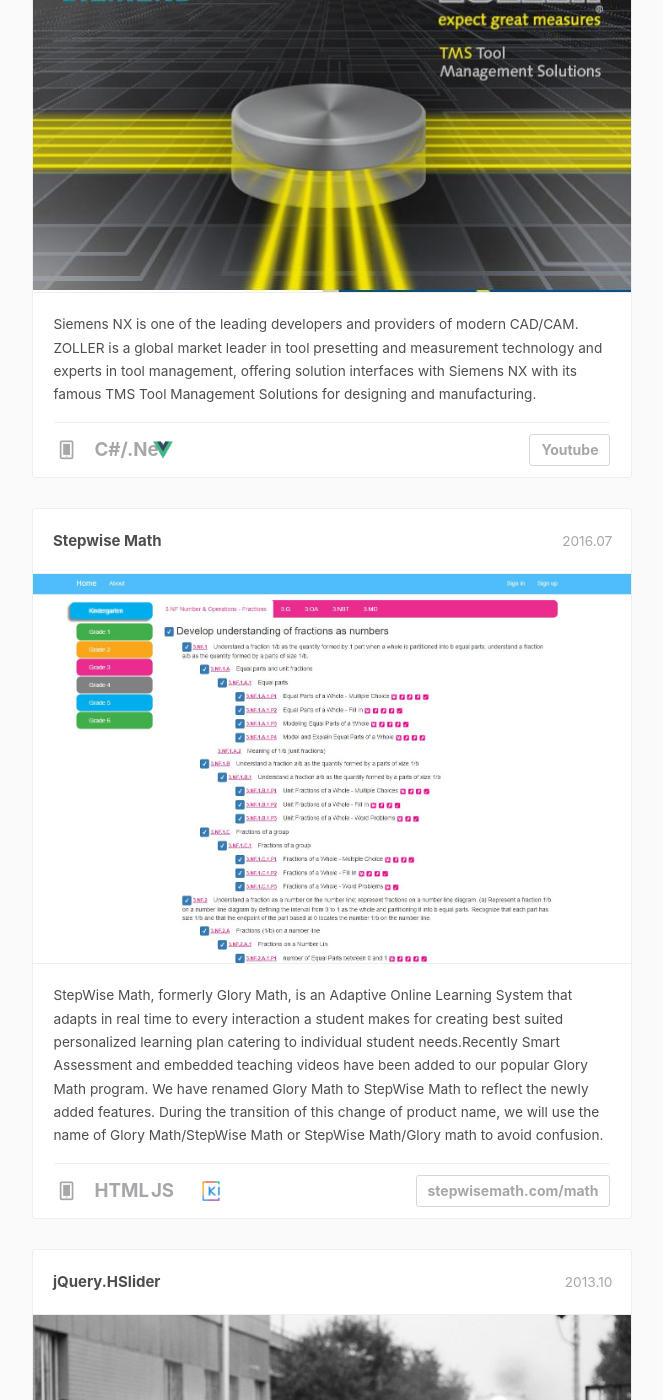
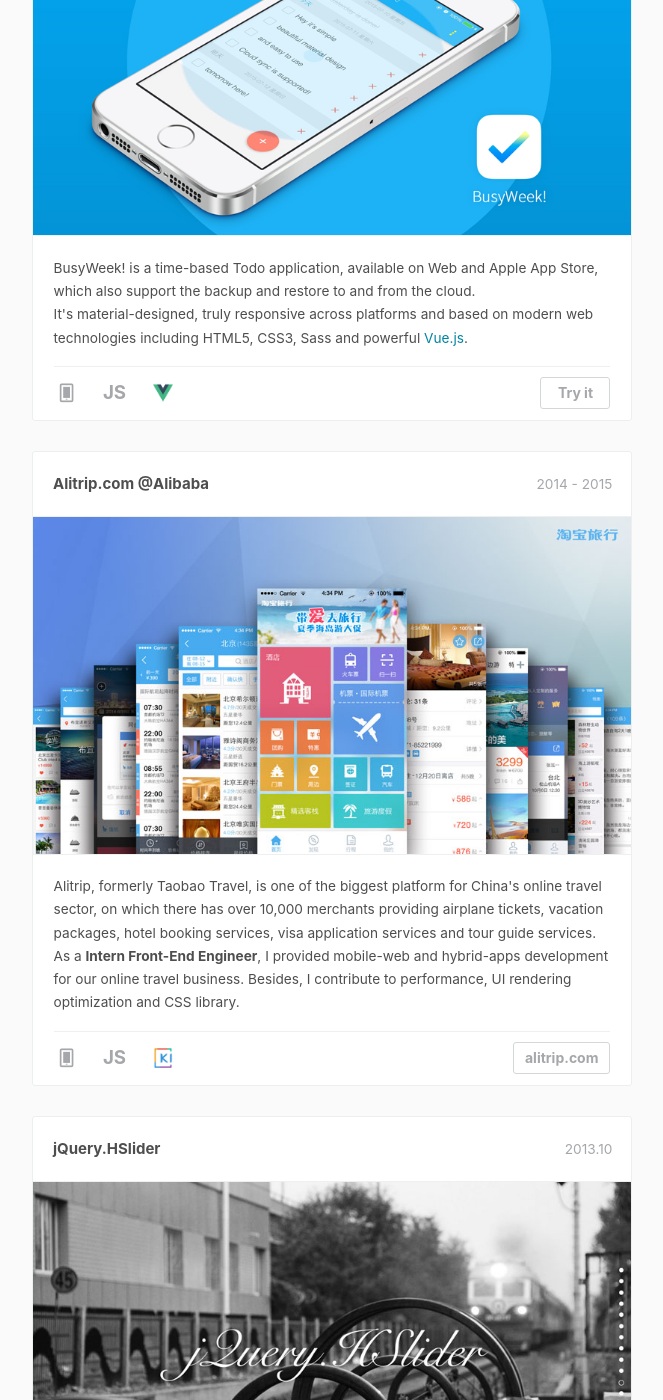
Before and after one commit to rapsoulhaonan/rapsoulhaonan.github.io, a Jekyll site: the page built from portfolio/index.html, in a window 1280 px wide and 1400 px high, scrolled down 7842 px. Shown: the whole window, without its empty margins (308-971 px from the left). Built offline with Jekyll 4.4.1, drawn with Linux system fonts in a browser that asks for light colours; nearby versions of some CDN libraries; comment, search, counter and statistics services are not loaded; some of the changed text lies outside the part shown.

Commit message:
Update index.html

```diff
--- a/portfolio/index.html
+++ b/portfolio/index.html
@@ -204,72 +204,73 @@
 				<ul class="cbp_tmtimeline">
 					<li>
 						<div class="cbp_tmlabel">
-							<h2 id="boxoffice">LookingBus</h2>
-							<time>Continuning</time>
-							<img src="images/LookingBus.jpg">
+							<h2 id="boxoffice">Yanshuo.io (演说.io)</h2>
+							<time>2016.06</time>
+							<img src="images/work-yanshuo.jpg">
 							<ul>
 								<li>
-									LookingBus is an orientation system for the blind that uses proprietary hardware to facilitate communication between blind pedestrians and bus drivers. An Innovative Solution for Empowering Independent Use of Public Transportation.
+									"Yanshuo.io" is an online full-featured presentation software to create Web-based slides which are linkable, sharable, cross-platform and without delivery friction. It differentiate from traditional presentation tools such as Powerpoint and Keynote due to its web-friendly and its strong belief in Web.
 								</li>
 								<li class="skill">
-									<span><b>Android/iOS</b></span>
+									<span><b>JS</b></span>
 									<span class="i-react"></span>
-									<span class="link"><a target="_blank" href="http://www.lookingbus.com/">Website</a></span>
+									<span class="link"><a target="_blank" href="https://yanshuo.io">Try it</a></span>
 								</li>
 							</ul>
 						</div>
 					</li>
 					<li>
 						<div class="cbp_tmlabel">
-							<h2 id="boxoffice">Zoller Autodesk Powermill Interface</h2>
-							<time>2017.08</time>
-							<img src="images/ZollerPowerMill.jpg">
+							<h2 id="boxoffice">BoxOffice @Wepiao</h2>
+							<time>2015.09</time>
+							<img src="images/work-wepiao-bo.jpg">
 							<ul>
 								<li>
-									Delcam is the leading developer and supplier of CAD/CAM software for the 3 dimensional design, manufacture and inspection of complex shapes for the manufacturing industry. Today, Delcam ist he largest developper of CAD/CAM software in Great Britain, and has representations in North America, Europe and Asia. Delcam products include among others the world wide leading CAM software PowerMILL. Via the PowerMILL interface to the ZOLLER TMS Tool Management Solutions, you have a comfortable access to the extensive ZOLLER database.
+									Wepiao Boxoffice app provides huge amounts of data and visualization of movies and cinemas including times, box office, attendance, ranking with a real-time analyzing back-end, which available on Web, iOS and Android.<br> As the <b>Lead Front-end Developer this project</b>, we built this app in the <a href="https://en.wikipedia.org/wiki/Single-page_application">Single-page Application Model</a> to provide a more fluid user experience with awesome <a href="http://facebook.github.io/react/">React.js</a>
 								</li>
 								<li class="skill">
 									<span class="cbp_tmicon-phone"></span>
-									<span><b>C#/.Net</b></span>
+									<span><b>JS</b></span>
 									<span class="i-react"></span>
-									<span class="link"><a target="_blank" href="https://www.youtube.com/watch?v=WxRpIMU8uf4">Youtube</a></span>
+									<span class="link"><a target="_blank" href="http://piaofang.wepiao.com">Try it</a></span>
 								</li>
 							</ul>
 						</div>
 					</li>
 					<li>
 						<div class="cbp_tmlabel">
-							<h2 id="busyweek">Zoller Siemens NX Interface</h2>
-							<time>2017.05</time>
-							<img src="images/ZollerSiemensNX.jpg">
+							<h2 id="busyweek">BusyWeek!</h2>
+							<time>2015.02</time>
+							<img src="images/work-busyweek.jpg">
 							<ul>
 								<li>
-									Siemens NX is one of the leading developers and providers of modern CAD/CAM. ZOLLER is a global market leader in tool presetting and measurement technology and experts in tool management, offering solution interfaces with Siemens NX with its famous TMS Tool Management Solutions for designing and manufacturing.
+									BusyWeek! is a time-based Todo application, available on Web and Apple App Store, which also support the backup and restore to and from the cloud.<br>
+									It's material-designed, truly responsive across platforms and based on modern web technologies including HTML5, CSS3, Sass and powerful <a href="http://vuejs.org">Vue.js</a>.
 								</li>
 								<li class="skill">
 									<span class="cbp_tmicon-phone"></span>
-									<span><b>C#/.Net</b></span>
+									<span><b>JS</b></span>
 									<span class="i-vue"></span>
-									<span class="link"><a target="_blank" href="https://www.youtube.com/watch?v=lsXuEMD0AEU">Youtube</a></span>
+									<span class="link"><a target="_blank" href="http://huangxuan.me/BusyWeek/dist/">Try it</a></span>
 								</li>
 							</ul>
 						</div>
 					</li>
 					<li>
 						<div class="cbp_tmlabel">
-							<h2>Stepwise Math</h2>
-							<time>2016.07</time>
-							<img src="images/StepwiseMath.jpg">
+							<h2>Alitrip.com @Alibaba</h2>
+							<time>2014 - 2015</time>
+							<img src="images/intern-alitrip.jpg">
 							<ul>
 								<li>
-									StepWise Math, formerly Glory Math, is an Adaptive Online Learning System that adapts in real time to every interaction a student makes for creating best suited personalized learning plan catering to individual student needs.Recently Smart Assessment and embedded teaching videos have been added to our popular Glory Math program. We have renamed Glory Math to StepWise Math to reflect the newly added features. During the transition of this change of product name, we will use the name of Glory Math/StepWise Math or StepWise Math/Glory math to avoid confusion.
+									Alitrip, formerly Taobao Travel, is one of the biggest platform for China's online travel sector, on which there has over 10,000 merchants providing airplane tickets, vacation packages, hotel booking services, visa application services and tour guide services.<br>
+									As a <b>Intern Front-End Engineer</b>, I provided mobile-web and hybrid-apps development for our online travel business. Besides, I  contribute to performance, UI rendering optimization and CSS library.
 								</li>
 								<li class="skill">
 									<span class="cbp_tmicon-phone"></span>
-									<span><b>HTML</b></span>
-                                    <span><b>JS</b></span>
+									<span><b>JS</b></span>
 									<a href="https://github.com/kissyteam/kissy"><span class="i-kissy"></span></a>
-									<span class="link"><a target="_blank" href="http://stepwisemath.com/math">stepwisemath.com/math</a></span>
+									<span class="link"><a target="_blank" href="http://alitrip.com">alitrip.com</a></span>
 								</li>
 							</ul>
 						</div>
```
